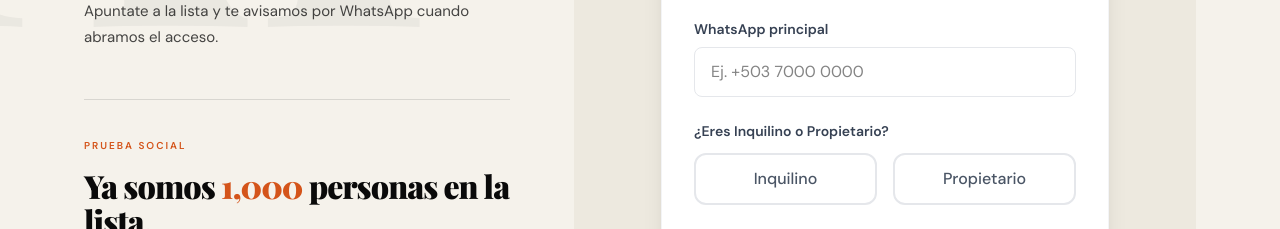
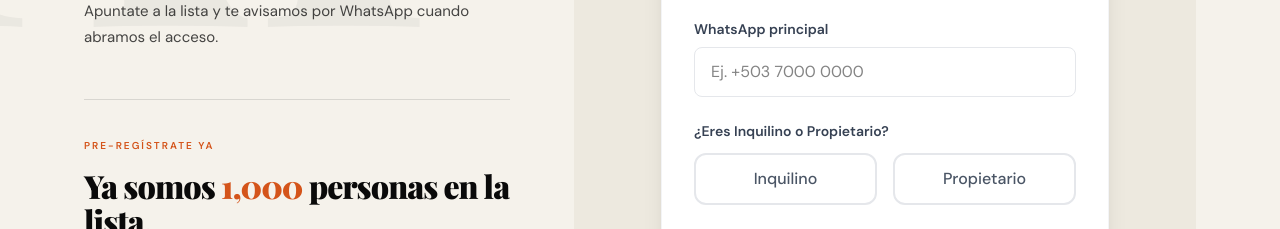
Before and after one commit to js3rr4n0/Alquilasya, a Next.js app: page / in a window 1280 px wide. Shown: the part 1480-1709 px from the top of the page. Built offline with nearby package versions, Linux system fonts and the light colour scheme; no server answers; the database is empty; a web font is replaced by a local one.

Commit message:
update label text to pre-registrate ya

```diff
--- a/src/components/LandingPage.tsx
+++ b/src/components/LandingPage.tsx
@@ -260,7 +260,7 @@ function FormSection({
 
             <div className="mt-12 pt-8" style={{ borderTop: `1px solid rgba(10,10,10,0.12)` }}>
               <div className="mb-3">
-                <Label>Prueba social</Label>
+                <Label>Pre-regístrate ya</Label>
               </div>
               <motion.p
                 key={count} // Retriggers animation when count changes
```
